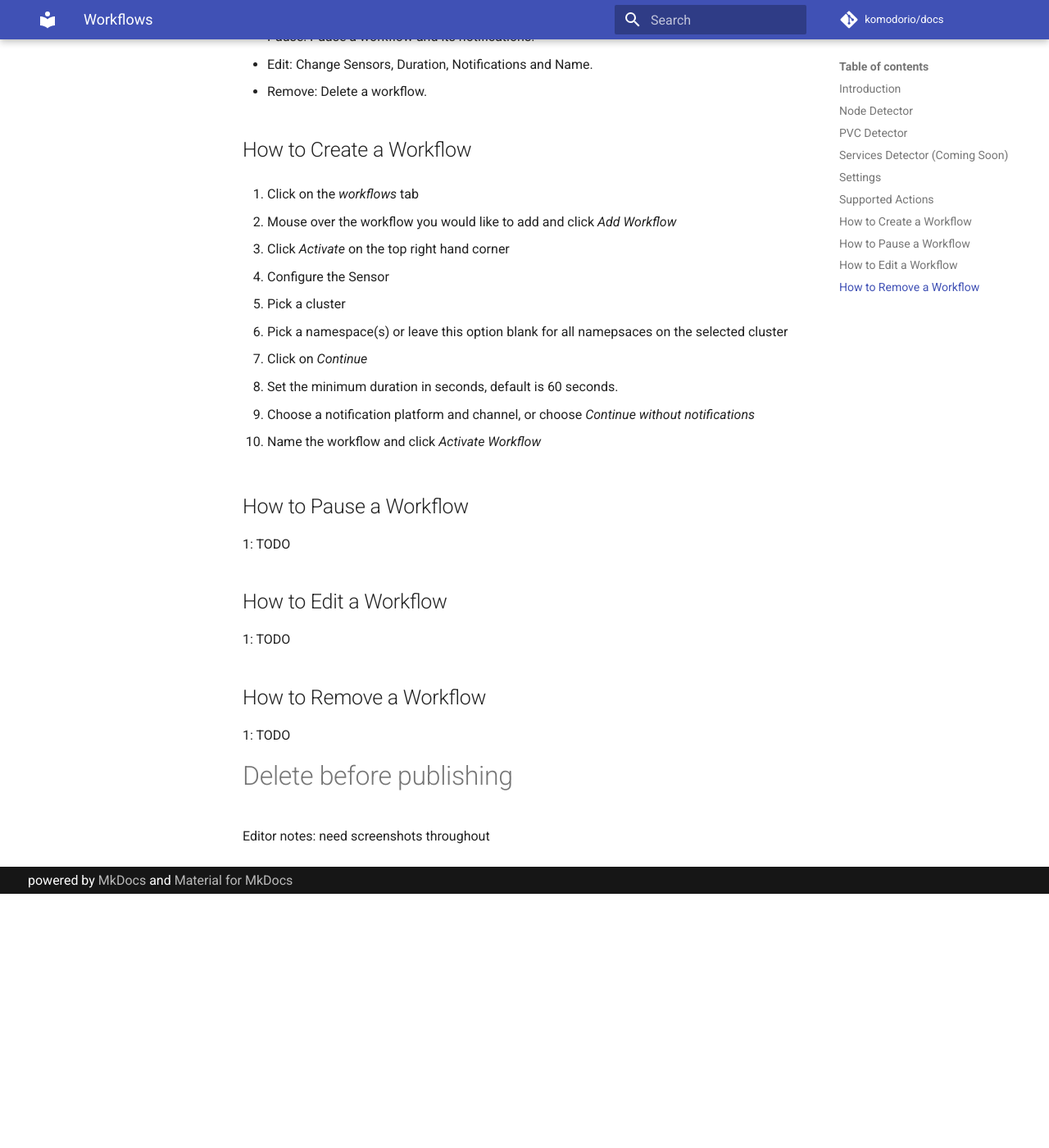
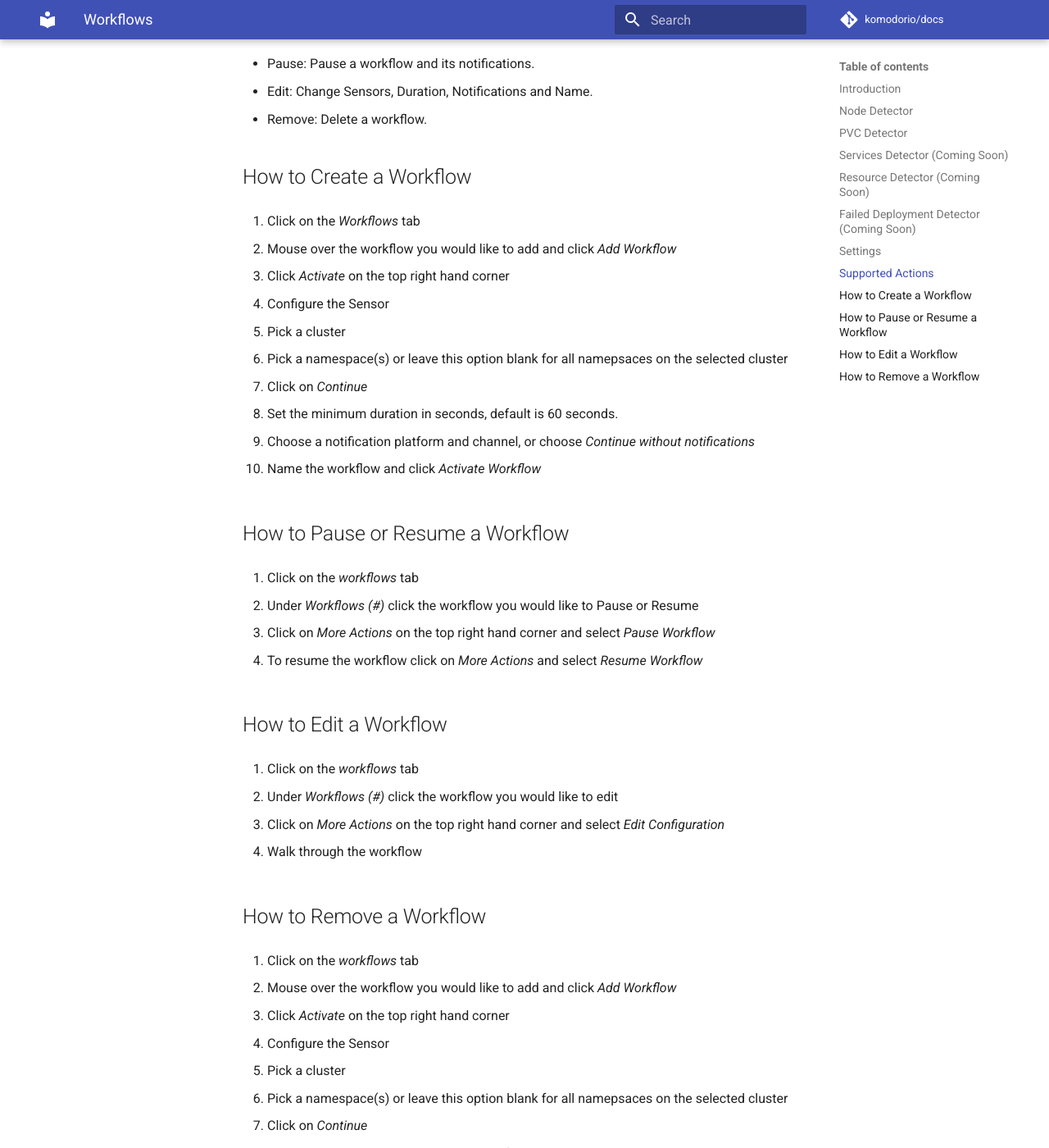
Before and after one commit to komodorio/docs, an MkDocs documentation site: the page built from docs/Learn/Playbook.md, in a window 1280 px wide and 1400 px high, scrolled down 2042 px. Shown: the whole window at 82% size. Built offline with MkDocs 1.6.1 and Material for MkDocs 9.7.7, drawn with Linux system fonts in a browser that asks for light colours; comment, search, counter and statistics services are not loaded; before the commit the page ends 3132 px from its top, so only the background shows below that; some of the changed text lies outside the part shown.

Commit message:
Update Playbook.md

```diff
--- a/docs/Learn/Playbook.md
+++ b/docs/Learn/Playbook.md
@@ -30,20 +30,18 @@ Detects PVCs in a pending state.
 The PVC Detector is triggered when a PVC is in a pending state for the defined duration (default is 60 seconds).
 - We perform the following checks as part of our investigation
     - PVC creation, utilization, and readiness issues
-    - Volume provisioner related issues
+    - Volume provisioner issues
     - PVC spec changes
     - Identify the impact on related services
 
 ##  Services Detector (Coming Soon)
-Detects services such as Ingress controller, endpoints and Loadblancers in an unhealthy state.
+Detect unhealthy services and get context on the underlying issue.
 
-The Detector is triggered when a PVC is in a pending state for the defined duration.
+##  Resource Detector (Coming Soon)
+Detects unhealthy resources such as Ingress controller, endpoints and Loadblancers in an unhealthy state.
 
-- We perform the following checks as part of our investigation
-    - PVC creation, utilization, and readiness issues
-    - Volume provisioner related issues
-    - PVC spec changes
-    - Identify the impact on related services
+##  Failed Deployment Detector (Coming Soon)
+Identify failed deployments and get a rich context on the failure reason(s).
 
 ## Settings
 
@@ -57,6 +55,49 @@ The Detector is triggered when a PVC is in a pending state for the defined durat
 - Remove: Delete a workflow.
 
 ## How to Create a Workflow
+
+1. Click on the _Workflows_ tab
+
+2. Mouse over the workflow you would like to add and click _Add Workflow_
+
+3. Click _Activate_ on the top right hand corner
+
+4. Configure the Sensor
+
+5. Pick a cluster
+
+6. Pick a namespace(s) or leave this option blank for all namepsaces on the selected cluster
+
+7. Click on _Continue_
+
+8. Set the minimum duration in seconds, default is 60 seconds.
+
+9. Choose a notification platform and channel, or choose _Continue without notifications_
+
+10. Name the workflow and click _Activate Workflow_
+
+## How to Pause or Resume a Workflow
+
+1. Click on the _workflows_ tab
+
+2. Under _Workflows (#)_ click the workflow you would like to Pause or Resume
+
+3. Click on _More Actions_ on the top right hand corner and select _Pause Workflow_
+
+4. To resume the workflow click on _More Actions_ and select _Resume Workflow_
+
+## How to Edit a Workflow
+
+1. Click on the _workflows_ tab
+
+2. Under _Workflows (#)_ click the workflow you would like to edit
+
+3. Click on _More Actions_ on the top right hand corner and select _Edit Configuration_
+
+4. Walk through the workflow
+
+
+## How to Remove a Workflow
 
 1. Click on the _workflows_ tab
 
@@ -77,20 +118,3 @@ The Detector is triggered when a PVC is in a pending state for the defined durat
 9. Choose a notification platform and channel, or choose _Continue without notifications_
 
 10. Name the workflow and click _Activate Workflow_
-
-## How to Pause a Workflow
-
-1: TODO
-
-## How to Edit a Workflow
-
-1: TODO
-
-
-## How to Remove a Workflow
-
-1: TODO
-
-
-# Delete before publishing
-Editor notes: need screenshots throughout
```
Also changed, not shown: other parts of docs/Learn/Playbook.md (+1 -1 lines).
